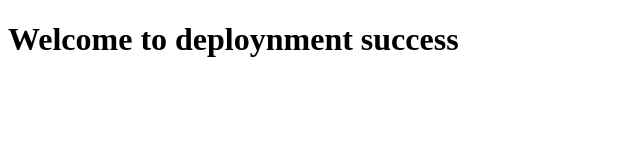
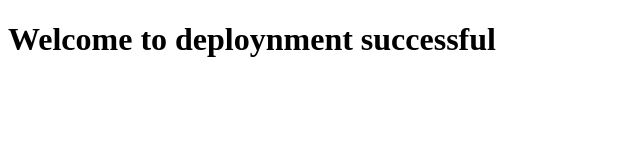
Before and after one commit to Arman-Arzoo/DemoDeploy, a plain HTML site: page index.html in a window 1280 px wide. Shown: the full height of the page, 0-640 px from the left. Drawn offline with Linux system fonts and the light colour scheme.

Commit message:
Update index.html

```diff
--- a/index.html
+++ b/index.html
@@ -6,6 +6,6 @@
     <title>Document</title>
 </head>
 <body>
-    <h1>Welcome to deploynment success </h1>
+    <h1>Welcome to deploynment successful </h1>
 </body>
 </html>
```
